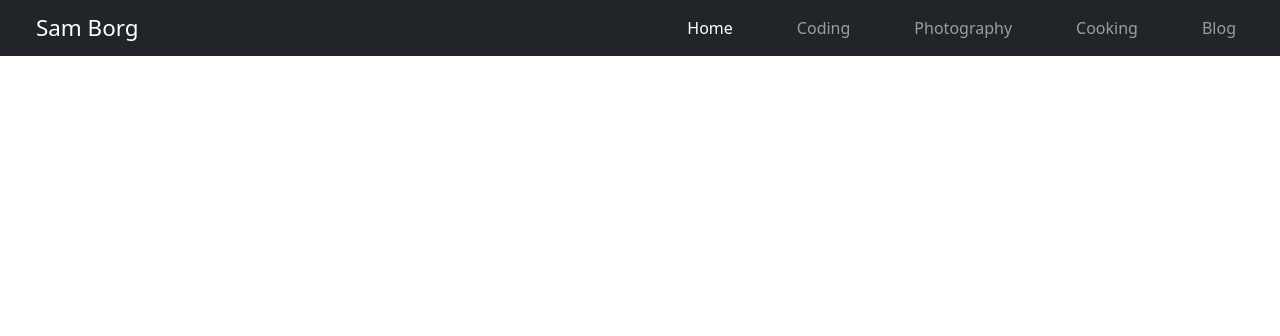
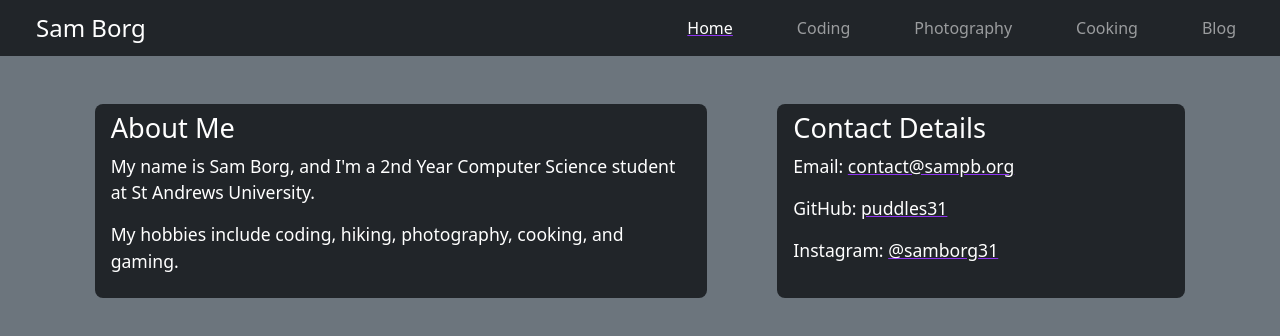
Before and after one commit to puddles31/sampb.org, a plain HTML site: page index.html in a window 1280 px wide. Drawn offline with nearby package versions, Linux system fonts and the light colour scheme.

Commit message:
Added about me and contact details

```diff
--- a/home.css
+++ b/home.css
@@ -1,3 +1,25 @@
-.h1 {
-    font-size: 1.4rem !important;
+span.h1 {
+    font-size: 1.5rem;
 }
+
+.container h2 {
+    font-size: 1.7rem;
+}
+
+.container p {
+    font-size: 1.1rem;
+}
+
+p a {
+    color: white;
+    text-decoration-color: #8D33EF;
+}
+
+p a:hover {
+    color: #8D33EF;
+}
+
+.nav-link.active {
+    text-decoration: underline;
+    text-decoration-color: #8D33EF;
+}
--- a/index.html
+++ b/index.html
@@ -5,9 +5,10 @@
         <meta name="viewport" content="width=device-width, inital-scale=1">
         <title>Home | Sam Borg</title>
         <link href="home.css" rel="stylesheet">
-        <link href="https://cdn.jsdelivr.net/npm/bootstrap@5.2.3/dist/css/bootstrap.min.css" rel="stylesheet" integrity="sha384-rbsA2VBKQhggwzxH7pPCaAqO46MgnOM80zW1RWuH61DGLwZJEdK2Kadq2F9CUG65" crossorigin="anonymous">    </head>
+        <link href="https://cdn.jsdelivr.net/npm/bootstrap@5.3.0-alpha1/dist/css/bootstrap.min.css" rel="stylesheet" integrity="sha384-GLhlTQ8iRABdZLl6O3oVMWSktQOp6b7In1Zl3/Jr59b6EGGoI1aFkw7cmDA6j6gD" crossorigin="anonymous">
+    </head>
 
-    <body>
+    <body class="bg-secondary">
         <nav class="navbar navbar-expand-lg navbar-dark bg-dark">
             <div class="container-fluid">
 
@@ -39,6 +40,21 @@
             </div>
         </nav>
 
-        <script src="https://cdn.jsdelivr.net/npm/bootstrap@5.2.3/dist/js/bootstrap.bundle.min.js" integrity="sha384-kenU1KFdBIe4zVF0s0G1M5b4hcpxyD9F7jL+jjXkk+Q2h455rYXK/7HAuoJl+0I4" crossorigin="anonymous"></script>
-    </body>
+        <div class="container-fluid">
+            <div class="row mx-3 my-5">
+                <div class="col-6 container bg-dark text-white me-1 px-3 py-2 rounded-3">
+                    <h2>About Me</h2>
+                    <p>My name is Sam Borg, and I'm a 2nd Year Computer Science student at St Andrews University.</p>
+                    <p>My hobbies include coding, hiking, photography, cooking, and gaming.</p>
+                </div>
+                <div class="col-4 container bg-dark text-white px-3 py-2 rounded-3">
+                    <h2>Contact Details</h2>
+                    <p>Email: <a href="mailto: contact@sampb.org">contact@sampb.org</a></p>
+                    <p>GitHub: <a href="https://github.com/puddles31">puddles31</a></p>
+                    <p>Instagram: <a href="https://www.instagram.com/samborg31/">@samborg31</a></p>
+                </div>
+            </div>
+        </div>
+
+        <script src="https://cdn.jsdelivr.net/npm/bootstrap@5.3.0-alpha1/dist/js/bootstrap.bundle.min.js" integrity="sha384-w76AqPfDkMBDXo30jS1Sgez6pr3x5MlQ1ZAGC+nuZB+EYdgRZgiwxhTBTkF7CXvN" crossorigin="anonymous"></script>    </body>
 </html>
```
